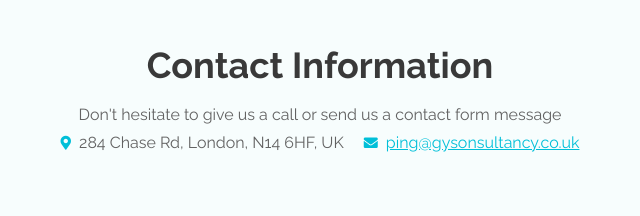
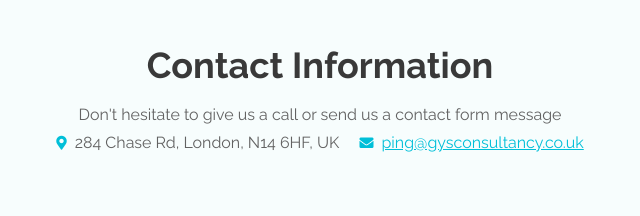
Before and after one commit to gys-consultancy/gys-website, a plain HTML site: page index.html in a window 1280 px wide. Shown: the part 5060-5276 px from the top of the page, 320-960 px from the left. Drawn offline with Linux system fonts and the light colour scheme; grey boxes are pictures that could not be loaded.

```diff
--- a/index.html
+++ b/index.html
@@ -697,7 +697,7 @@
                     <ul class="list-unstyled li-space-lg">
                         <li class="address">Don't hesitate to give us a call or send us a contact form message</li>
                         <li><i class="fas fa-map-marker-alt"></i>284 Chase Rd, London, N14 6HF, UK</li>
-                        <li><i class="fas fa-envelope"></i><a class="turquoise" href="mailto:ping@gysconsultancy.co.uk">ping@gysonsultancy.co.uk</a></li>
+                        <li><i class="fas fa-envelope"></i><a class="turquoise" href="mailto:ping@gysconsultancy.co.uk">ping@gysconsultancy.co.uk</a></li>
                     </ul>
                 </div> <!-- end of col -->
             </div> <!-- end of row -->
```
